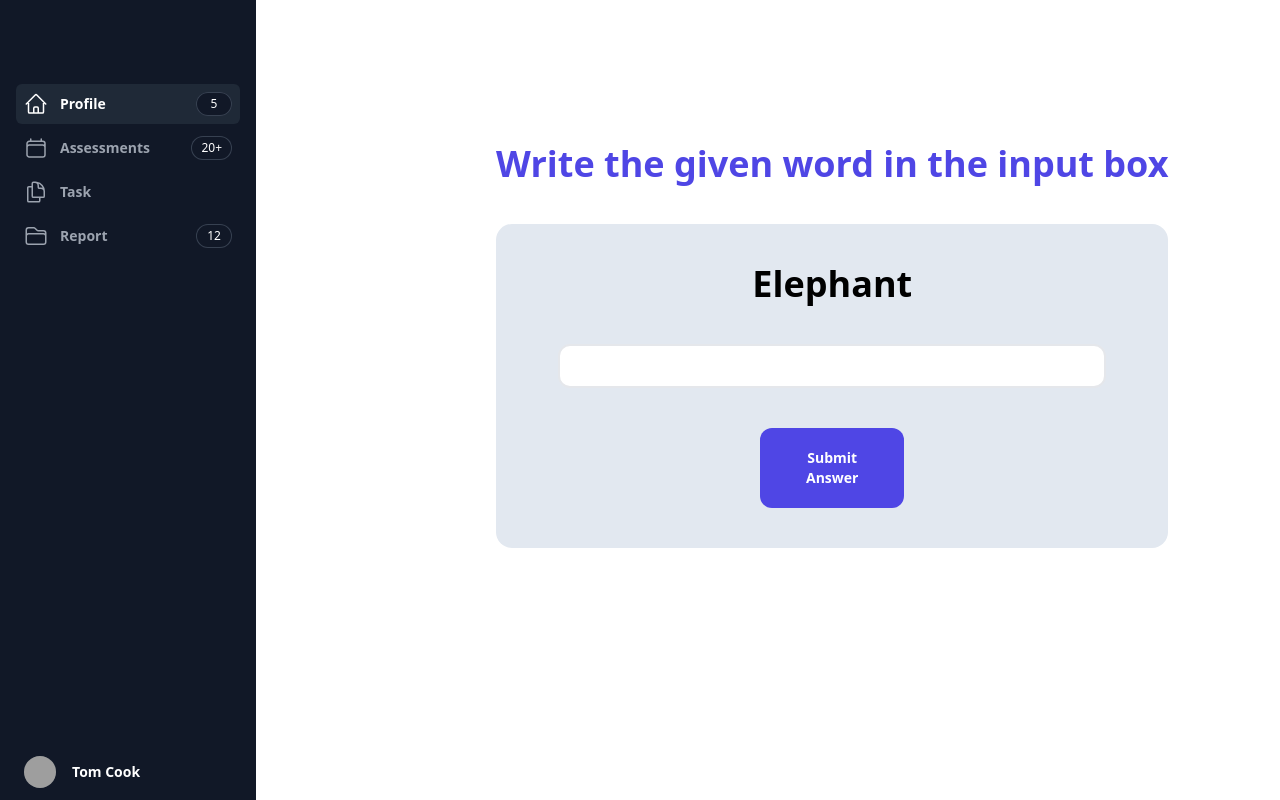
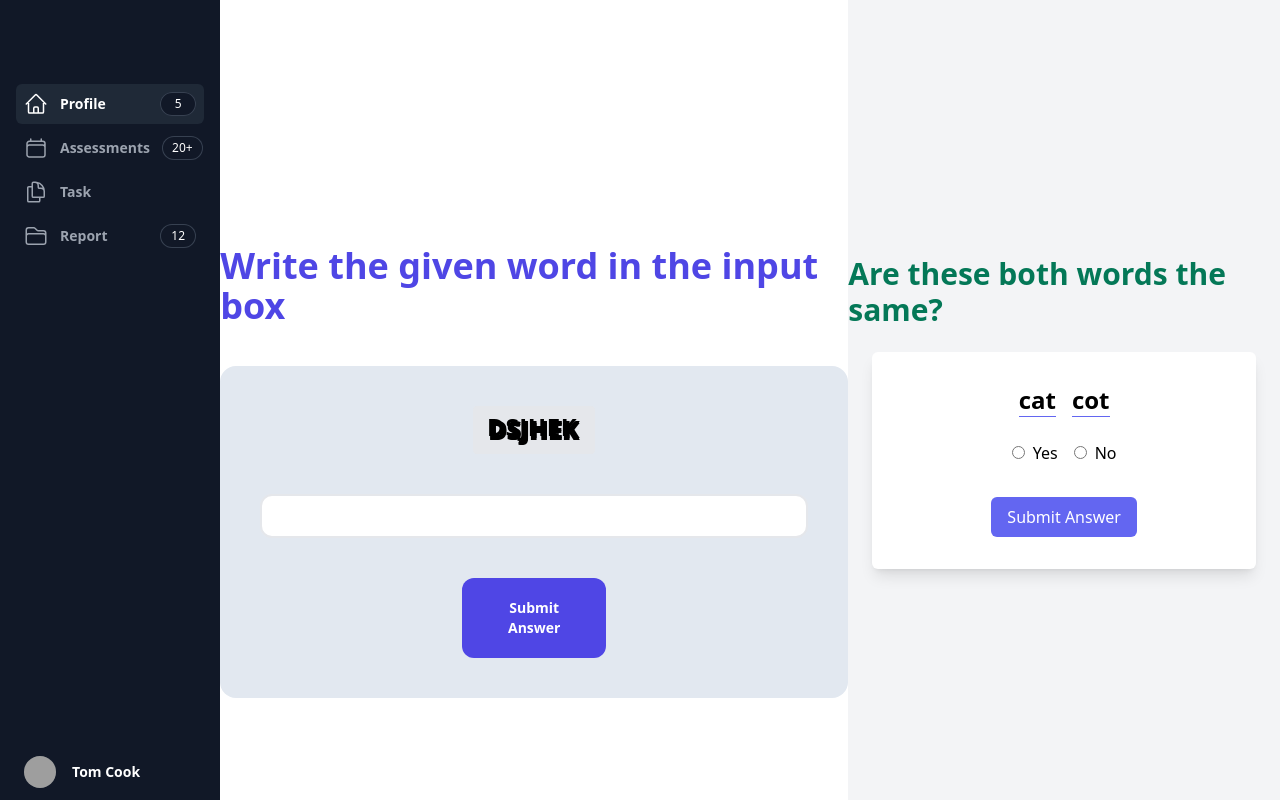
Before and after one commit to i0dheerajdileep/makeaton, a React (Vite) app: page /dashboard/assesment in a window 1280 px wide. Built offline with nearby package versions, Linux system fonts and the light colour scheme; grey boxes are pictures that could not be loaded.

Commit message:
merge conf

```diff
--- /dev/null
+++ b/src/components/Compare.jsx
@@ -0,0 +1,77 @@
+import React, { useState } from 'react';
+
+const wordPairs = [
+  { word1: 'cat', word2: 'cot', answer: false },
+  { word1: 'dad', word2: 'dude', answer: true },
+  { word1: 'bat', word2: 'bet', answer: false },
+];
+
+function Compare() {
+  const [currentPairIndex, setCurrentPairIndex] = useState(0);
+  const [userScore, setUserScore] = useState(0);
+  const [userAnswer, setUserAnswer] = useState(null);
+
+  const currentPair = wordPairs[currentPairIndex];
+
+  const handleAnswerSubmission = () => {
+    // Check if the user's answer matches the correct answer
+    if (userAnswer === currentPair.answer) {
+      setUserScore(userScore + 1);
+    }
+
+    // Move to the next word before updating the score
+    if (currentPairIndex + 1 < wordPairs.length) {
+      setCurrentPairIndex(currentPairIndex + 1);
+      setUserAnswer(null);
+    } else {
+      // End of the comparison, show the score in an alert
+      alert(`Comparison completed! Your score: ${userScore + (userAnswer === currentPair.answer ? 1 : 0)}/${wordPairs.length}`);
+    }
+  };
+
+  return (
+    <div className='flex justify-center items-center w-full flex-col min-h-screen bg-gray-100'>
+      <h1 className='text-3xl font-bold text-emerald-700 my-6'>
+        Are these both words the same?
+      </h1>
+      <div className='bg-white shadow-lg p-8 rounded-md w-96'>
+        <div className='flex justify-center flex-row gap-4 text-2xl font-bold mb-6'>
+          <div className='border-b border-indigo-500'>{currentPair.word1}</div>
+          <div className='border-b border-indigo-500'>{currentPair.word2}</div>
+        </div>
+        <div className='flex justify-center'>
+          <label className='mr-4'>
+            <input
+              type='radio'
+              name='answer'
+              value={true}
+              checked={userAnswer === true}
+              onChange={() => setUserAnswer(true)}
+            />
+            <span className='ml-2'>Yes</span>
+          </label>
+          <label>
+            <input
+              type='radio'
+              name='answer'
+              value={false}
+              checked={userAnswer === false}
+              onChange={() => setUserAnswer(false)}
+            />
+            <span className='ml-2'>No</span>
+          </label>
+        </div>
+        <div className='flex justify-center mt-8'>
+          <button
+            onClick={handleAnswerSubmission}
+            className='bg-indigo-500 text-white py-2 px-4 rounded-md hover:bg-indigo-600 focus:outline-none focus:ring focus:border-indigo-300'
+          >
+            Submit Answer
+          </button>
+        </div>
+      </div>
+    </div>
+  );
+}
+
+export default Compare;
--- a/src/components/Wordpuzzle.jsx
+++ b/src/components/Wordpuzzle.jsx
@@ -1,10 +1,11 @@
-import React,{useState} from 'react'
+import React, { useState, useEffect } from 'react';
+import { ScrollRestoration } from 'react-router-dom';
 
-const assessmentWords = ['Elephant', 'Apple', 'Programming', 'Ocean']; // Add more words as needed
+const assessmentWords = ['dsjhek', 'Aefih56le', 'ekuh23jb', 'dg131er3']; // Add more words as needed
 
 function Wordpuzzle() {
   const [currentWordIndex, setCurrentWordIndex] = useState(0);
-  const [userScore, setUserScore] = useState(1);
+  const [userScore, setUserScore] = useState(0);
   const [userAnswer, setUserAnswer] = useState('');
 
   const currentWord = assessmentWords[currentWordIndex];
@@ -12,25 +13,32 @@ function Wordpuzzle() {
   const handleAnswerSubmission = () => {
     // Check if the user's answer matches the current word
     if (userAnswer.toLowerCase() === currentWord.toLowerCase()) {
-      setUserScore(userScore + 1);
+      setUserScore((prevScore) => prevScore + 1);
     }
 
     // Move to the next word
-    if (currentWordIndex +1 < assessmentWords.length) {
-      setCurrentWordIndex(currentWordIndex + 1);
+    if (currentWordIndex + 1 < assessmentWords.length) {
+      setCurrentWordIndex((prevIndex) => prevIndex + 1);
       setUserAnswer(''); // Clear the user's answer for the next word
-    } else {
-      // End of assessment, you can navigate to another page or show a summary
-      alert(`Assessment completed! Your score: ${userScore}/${assessmentWords.length}`);
     }
   };
 
+  useEffect(() => {
+    // Check if it's the last word and then show the alert
+    if (currentWordIndex === assessmentWords.length - 1) {
+      setTimeout(() => {
+        // alert(`Assessment completed! Your score: ${userScore}/${assessmentWords.length}`);
+        console.log(userScore)
+      }, 0);
+    }
+  }, [currentWordIndex, userScore]);
+
   return (
-    <div className='flex justify-start items-center pt-36 w-full text-4xl font-bold flex-col ml-40'>
-        <div>
+    <div className='flex justify-start items-center pt-36 w-full text-4xl font-bold flex-col'>
+      <div>
         <h1 className='text-indigo-600 '> Write the given word in the input box </h1>
         <div className='bg-slate-200 h-full flex flex-col justify-start items-center gap-y-10 p-10 mt-10 rounded-2xl'>
-          <h1>{currentWord}</h1>
+           <h1 class="text-2xl uppercase tracking-wide font-semibold text-center bg-gray-200 py-2 px-4 rounded  text-stroke">{currentWord}</h1>
           <div className='flex flex-col justify-center items-center gap-y-10 '>
             <input
               type='text'
@@ -40,13 +48,14 @@ function Wordpuzzle() {
               onChange={(e) => setUserAnswer(e.target.value)}
               className='border-2 rounded-xl'
             />
-            <button onClick={handleAnswerSubmission} className='text-sm  bg-indigo-600 text-white rounded-xl w-36 p-5'>Submit Answer</button>
+            <button onClick={handleAnswerSubmission} className='text-sm  bg-indigo-600 text-white rounded-xl w-36 p-5'>
+              Submit Answer
+            </button>
           </div>
         </div>
-
-        </div>
       </div>
-  )
+    </div>
+  );
 }
 
-export default Wordpuzzle
+export default Wordpuzzle;
--- a/src/index.css
+++ b/src/index.css
@@ -1,3 +1,8 @@
 @tailwind base;
 @tailwind components;
 @tailwind utilities;
+
+.text-stroke {
+  -webkit-text-stroke: 1px black; /* Webkit browsers (Chrome, Safari) */
+  text-shadow: -2px -3px 0 black, 1px -1px 0 black, -1px 1px 0 black, 1px 1px 0 black;
+}
--- a/src/pages/Assesment.jsx
+++ b/src/pages/Assesment.jsx
@@ -1,13 +1,15 @@
 import React from 'react'
 import Sidebar from '../components/Sidebar'
 import Wordpuzzle from '../components/Wordpuzzle'
+import Compare from '../components/Compare'
 
 function Assesment() {
   return (
     <div className='flex flex-row'>
         <Sidebar/>
-        <div>
+        <div className='w-full flex justify-center items-center'>
             <Wordpuzzle/>
+            <Compare/>
         </div>
     </div>
   )
```
